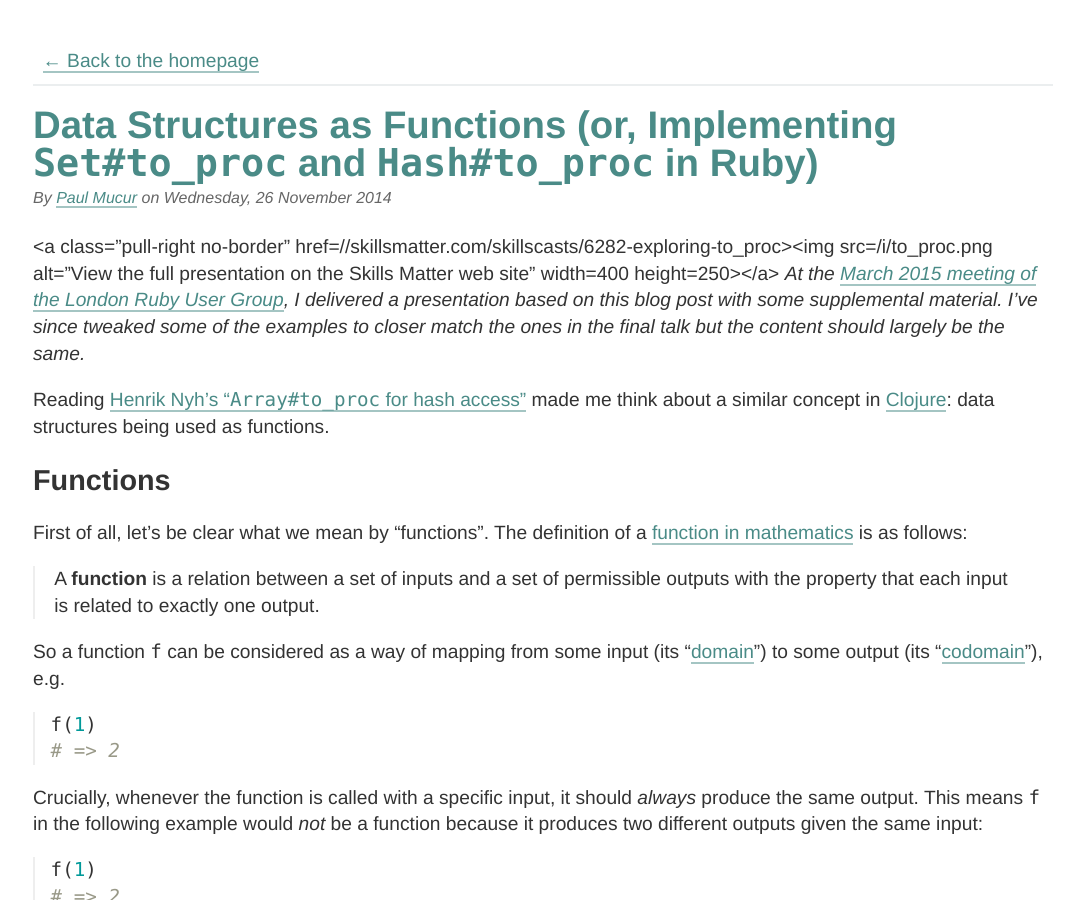
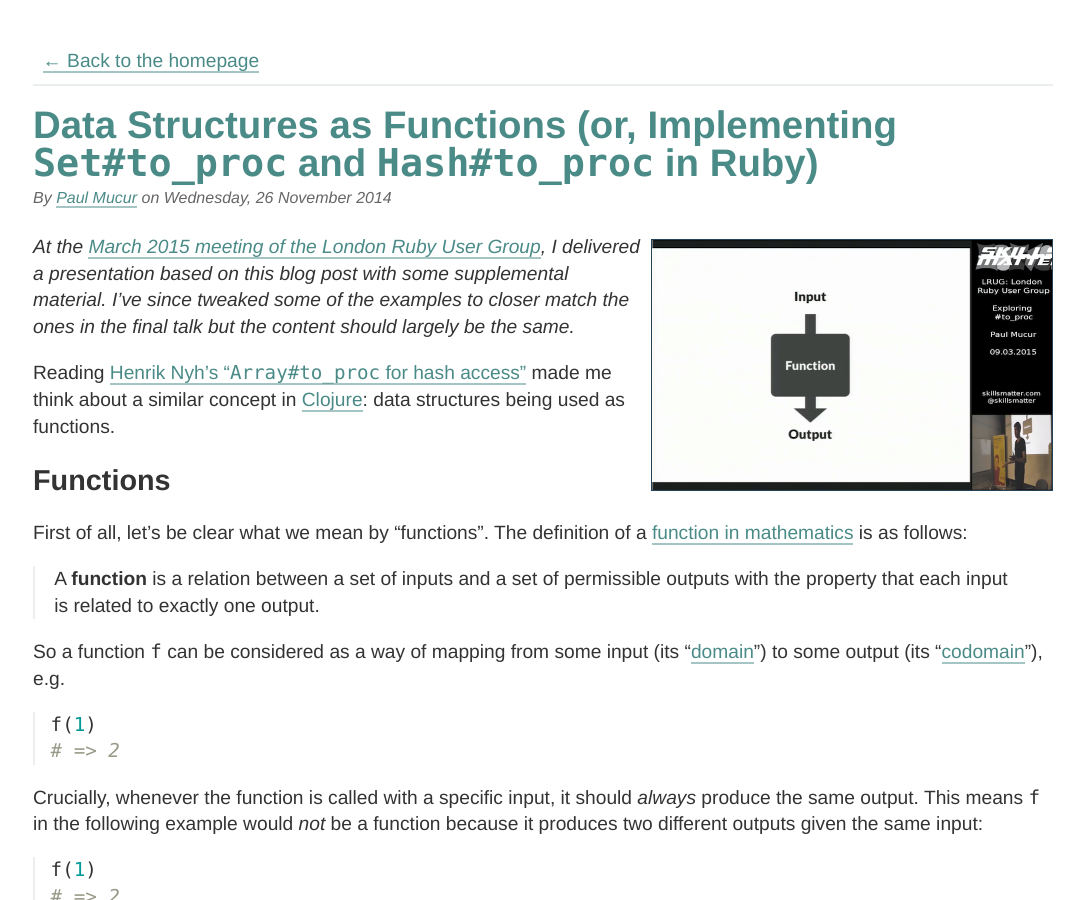
Before and after one commit to mudge/mudge.github.com, a Jekyll site: the page built from _posts/2014-11-26-data-structures-as-functions.markdown, in a window 1280 px wide and 900 px high. Shown: the whole window, without its empty margins (97-1181 px from the left). Built offline with Jekyll 4.4.1, drawn with Linux system fonts in a browser that asks for light colours; comment, search, counter and statistics services are not loaded.

Commit message:
Fix inline HTML for the Kramdown parser
The Kramdown parser only accepts valid HTML4 (not HTML5) for inline HTML
in Markdown documents so ensure that all attributes are quoted.

```diff
--- a/_posts/2011-08-11-managing-web-application-servers-with-puppet.markdown
+++ b/_posts/2011-08-11-managing-web-application-servers-with-puppet.markdown
@@ -3,7 +3,7 @@ layout: post
 title: Managing Web Application Servers with Puppet
 excerpt: A transcript of my August 2011 LRUG presentation regarding configuration management and Puppet.
 ---
-<a class="pull-right no-border" href=//skillsmatter.com/podcast/home/lrug-puppet/><img src=/i/screengrab.png alt="View the full presentation on the Skillsmatter web site" width=239 height=179></a> *At the [August 2011 meeting of the London Ruby User Group][LRUG August], I delivered a presentation titled "Managing Web Application Servers with Puppet". You can watch a video of [the whole presentation and the Q & A session on the Skills Matter web site][Video] but for those of you who prefer to read, here is an edited transcript:*
+<a class="pull-right no-border" href="//skillsmatter.com/podcast/home/lrug-puppet/"><img src="/i/screengrab.png" alt="View the full presentation on the Skillsmatter web site" width="239" height="179"></a> *At the [August 2011 meeting of the London Ruby User Group][LRUG August], I delivered a presentation titled "Managing Web Application Servers with Puppet". You can watch a video of [the whole presentation and the Q & A session on the Skills Matter web site][Video] but for those of you who prefer to read, here is an edited transcript:*
 
 ## Table of Contents
 
--- a/_posts/2012-01-29-naming-dynamically-created-iframes.markdown
+++ b/_posts/2012-01-29-naming-dynamically-created-iframes.markdown
@@ -49,7 +49,7 @@ Then the `iframe` should output the following:
 
 Here's that in action:
 
-<iframe frameborder=0 name=bob src=/code/iframe-test.html></iframe>
+<iframe frameborder="0" name="bob" src="/code/iframe-test.html"></iframe>
 
 However, if you are dynamically creating `iframe`s with JavaScript (perhaps to avoid [BFCache](https://developer.mozilla.org/En/Working_with_BFCache) bugs) then you may run into some issues where `window.name` is `undefined` in Internet Explorer 6 and 7.
 
--- a/_posts/2014-03-22-a-summit-for-scaling.markdown
+++ b/_posts/2014-03-22-a-summit-for-scaling.markdown
@@ -5,7 +5,7 @@ excerpt: >
   A summary of my time at 2014&rsquo;s Scale Summit: a performance and
   scalability unconference.
 ---
-<img src=/i/scalesummit.jpg width=200 height=200 alt class=pull-left>Yesterday, I attended [Scale Summit][]: "a performance and scalability
+<img src="/i/scalesummit.jpg" width="200" height="200" alt="" class="pull-left">Yesterday, I attended [Scale Summit][]: "a performance and scalability
 unconference" using the [Open Space Technology][] format. Scale Summit is the
 successor to [Scale Camp][], an event organised by [Mich&aelig;l
 Brunton-Spall][Michael Brunton-Spall] and previously held at [The Guardian][]
--- a/_posts/2014-11-26-data-structures-as-functions.markdown
+++ b/_posts/2014-11-26-data-structures-as-functions.markdown
@@ -4,9 +4,9 @@ title: Data Structures as Functions (or, Implementing <code>Set#to_proc</code> a
 excerpt: Experimenting with using hashes and sets as functions in Ruby.
 ---
 <a class="pull-right no-border"
-href=//skillsmatter.com/skillscasts/6282-exploring-to_proc><img
-src=/i/to_proc.png alt="View the full presentation on the Skills Matter web
-site" width=400 height=250></a> *At the [March 2015 meeting of the London Ruby
+href="//skillsmatter.com/skillscasts/6282-exploring-to_proc"><img
+src="/i/to_proc.png" alt="View the full presentation on the Skills Matter web
+site" width="400" height="250"></a> *At the [March 2015 meeting of the London Ruby
 User Group](http://lrug.org/meetings/2015/march/), I delivered a presentation
 based on this blog post with some supplemental material. I’ve since tweaked
 some of the examples to closer match the ones in the final talk but the
```
Also changed, not shown: Gemfile.lock.
